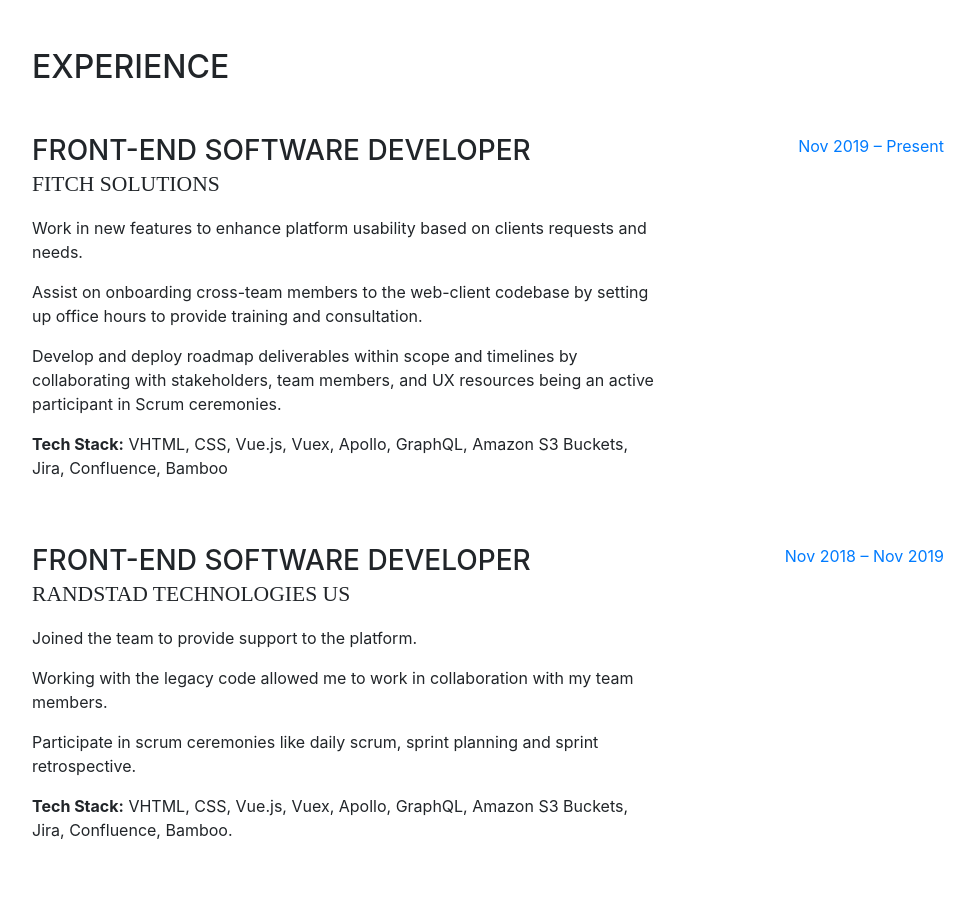
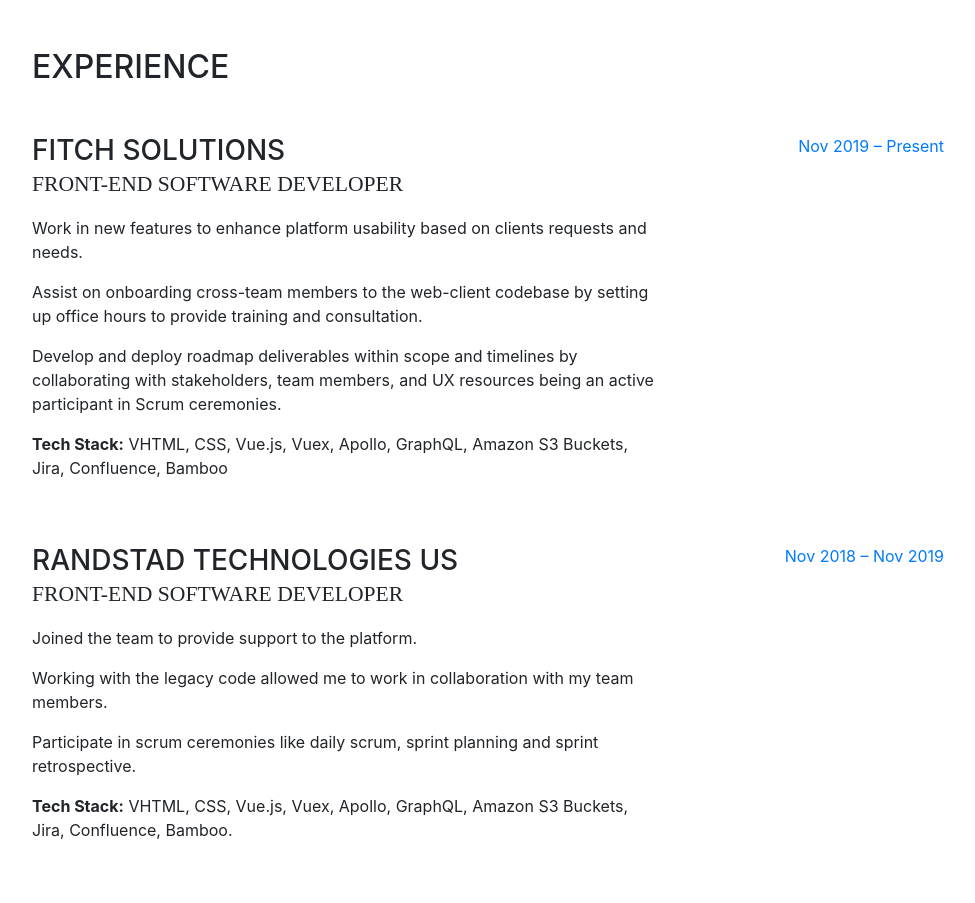
Before and after one commit to aurre/personal-site, a website with bundled scripts: page index.html in a window 1280 px wide. Shown: the part 800-1703 px from the top of the page, without its empty margins (288-1263 px from the left). Built offline with nearby package versions, Linux system fonts and the light colour scheme; a web font is replaced by a local one.

Commit message:
fix tiles order

```diff
--- a/index.html
+++ b/index.html
@@ -100,8 +100,8 @@
 
         <div class="resume-item d-flex flex-column flex-md-row mb-5">
           <div class="resume-content mr-auto">
-            <h3 class="mb-0">Front-End Software Developer</h3>
-            <div class="subheading mb-3">Fitch Solutions</div>
+            <h3 class="mb-0">Fitch Solutions</h3>
+            <div class="subheading mb-3">Front-End Software Developer</div>
             <p>Work in new features to enhance platform usability based on clients requests and needs.</p>
             <p>Assist on onboarding cross-team members to the web-client codebase by setting up office hours to provide training and consultation.</p>
             <p>Develop and deploy roadmap deliverables within scope and timelines by collaborating with stakeholders, team members, and UX resources being an active participant in Scrum ceremonies.</p>
@@ -114,8 +114,8 @@
 
          <div class="resume-item d-flex flex-column flex-md-row mb-5">
           <div class="resume-content mr-auto">
-            <h3 class="mb-0">Front-End Software Developer</h3>
-            <div class="subheading mb-3">Randstad Technologies US</div>
+            <h3 class="mb-0">Randstad Technologies US</h3>
+            <div class="subheading mb-3">Front-End Software Developer</div>
             <p>Joined the team to provide support to the platform.</p>
             <p>Working with the legacy code allowed me to work in collaboration with my team members.
             </p>
```
